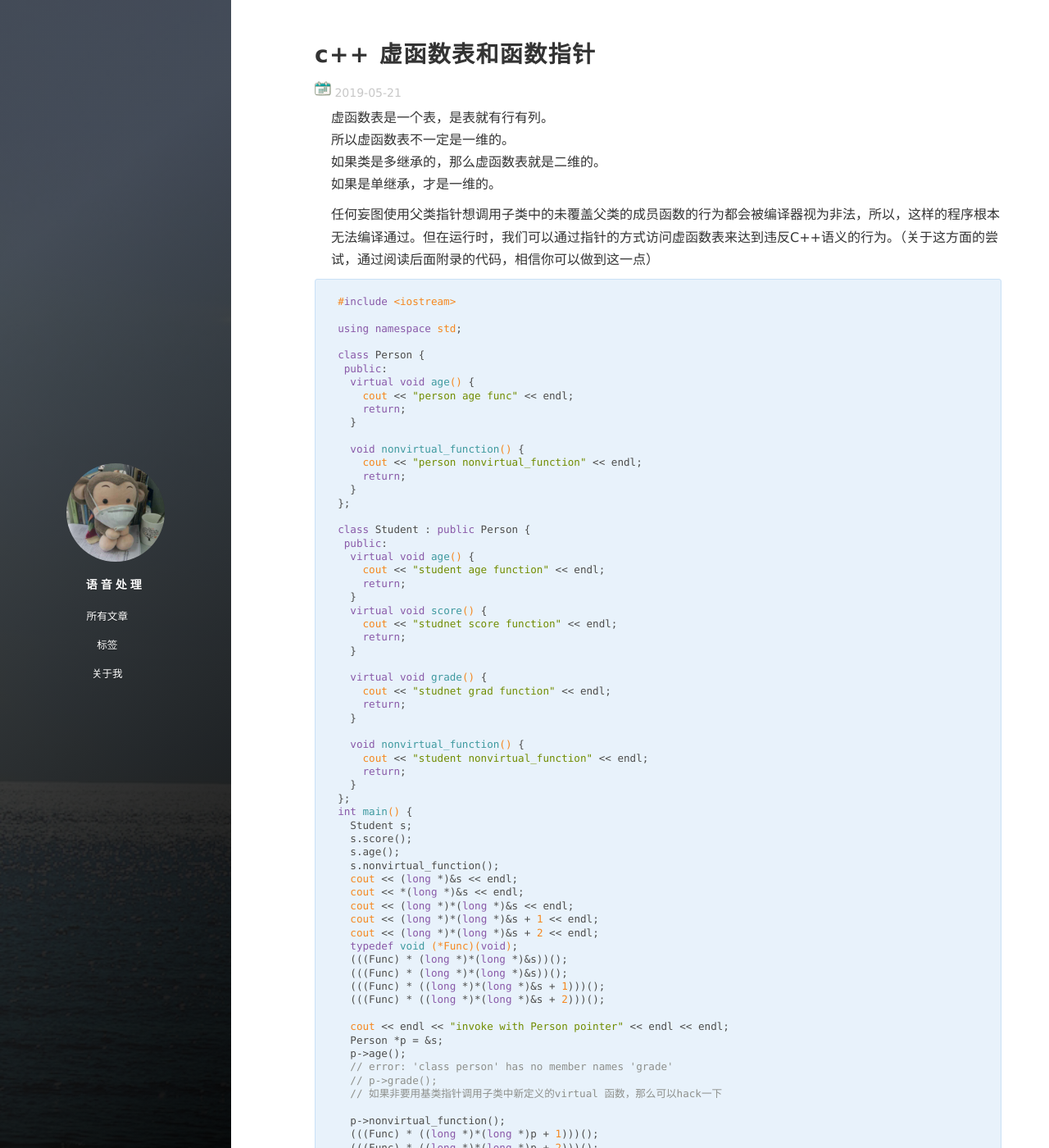
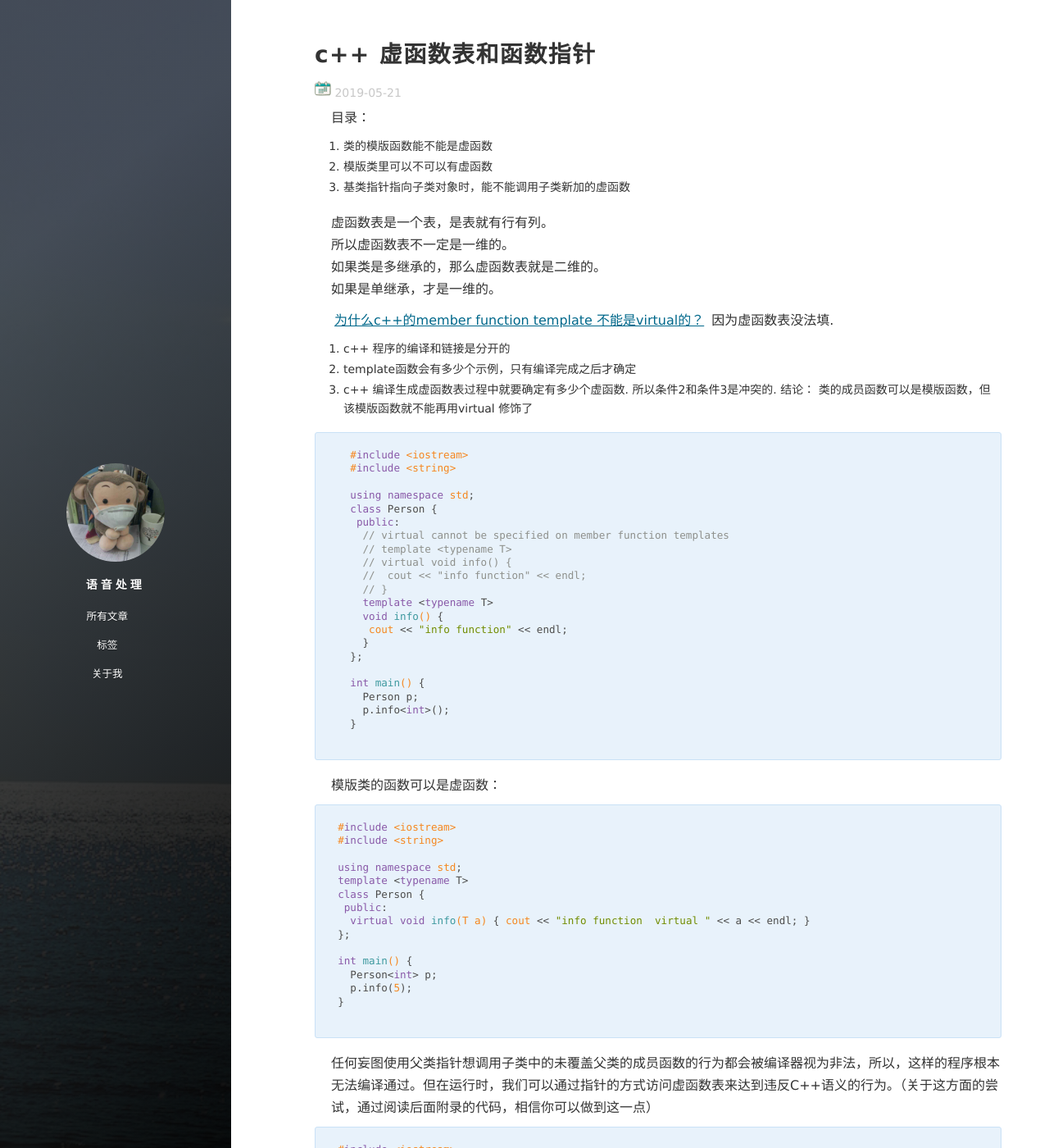
Before and after one commit to glynpu/glynpu.github.io, a Jekyll site: the page built from _posts/cpp/2020-10-07-cpp-virtual-function.md, in a window 1280 px wide and 1400 px high. Shown: the whole window at 82% size. Built offline with Jekyll 4.4.1, drawn with Linux system fonts in a browser that asks for light colours; nearby versions of some CDN libraries; comment, search, counter and statistics services are not loaded.

Commit message:
virtual and template

````diff
--- a/_posts/cpp/2020-10-07-cpp-virtual-function.md
+++ b/_posts/cpp/2020-10-07-cpp-virtual-function.md
@@ -5,11 +5,74 @@ date:   2019-05-21 23:05:00 +0800
 <!-- categories: 他山之玉 -->
 tag: c++
 ---
+目录：
+1. 类的模版函数能不能是虚函数
+2. 模版类里可以不可以有虚函数
+3. 基类指针指向子类对象时，能不能调用子类新加的虚函数
+
 
 虚函数表是一个表，是表就有行有列。
 所以虚函数表不一定是一维的。
 如果类是多继承的，那么虚函数表就是二维的。
 如果是单继承，才是一维的。
+
+
+[为什么c++的member function template 不能是virtual的？](https://www.zhihu.com/question/60911582)
+因为虚函数表没法填.
+
+1. c++ 程序的编译和链接是分开的
+2.  template函数会有多少个示例，只有编译完成之后才确定
+3. c++ 编译生成虚函数表过程中就要确定有多少个虚函数.
+所以条件2和条件3是冲突的.
+结论： 类的成员函数可以是模版函数，但该模版函数就不能再用virtual 修饰了
+
+
+```
+  #include <iostream>
+  #include <string>
+
+  using namespace std;
+  class Person {
+   public:
+    // virtual cannot be specified on member function templates
+    // template <typename T>
+    // virtual void info() {
+    //  cout << "info function" << endl;
+    // }
+    template <typename T>
+    void info() {
+     cout << "info function" << endl;
+    }
+  };
+
+  int main() {
+    Person p;
+    p.info<int>();
+  }
+
+```
+
+模版类的函数可以是虚函数：
+
+```
+#include <iostream>
+#include <string>
+
+using namespace std;
+template <typename T>
+class Person {
+ public:
+  virtual void info(T a) { cout << "info function  virtual " << a << endl; }
+};
+
+int main() {
+  Person<int> p;
+  p.info(5);
+}
+
+```
+
+
 
 
 任何妄图使用父类指针想调用子类中的未覆盖父类的成员函数的行为都会被编译器视为非法，所以，这样的程序根本无法编译通过。但在运行时，我们可以通过指针的方式访问虚函数表来达到违反C++语义的行为。（关于这方面的尝试，通过阅读后面附录的代码，相信你可以做到这一点）
````
